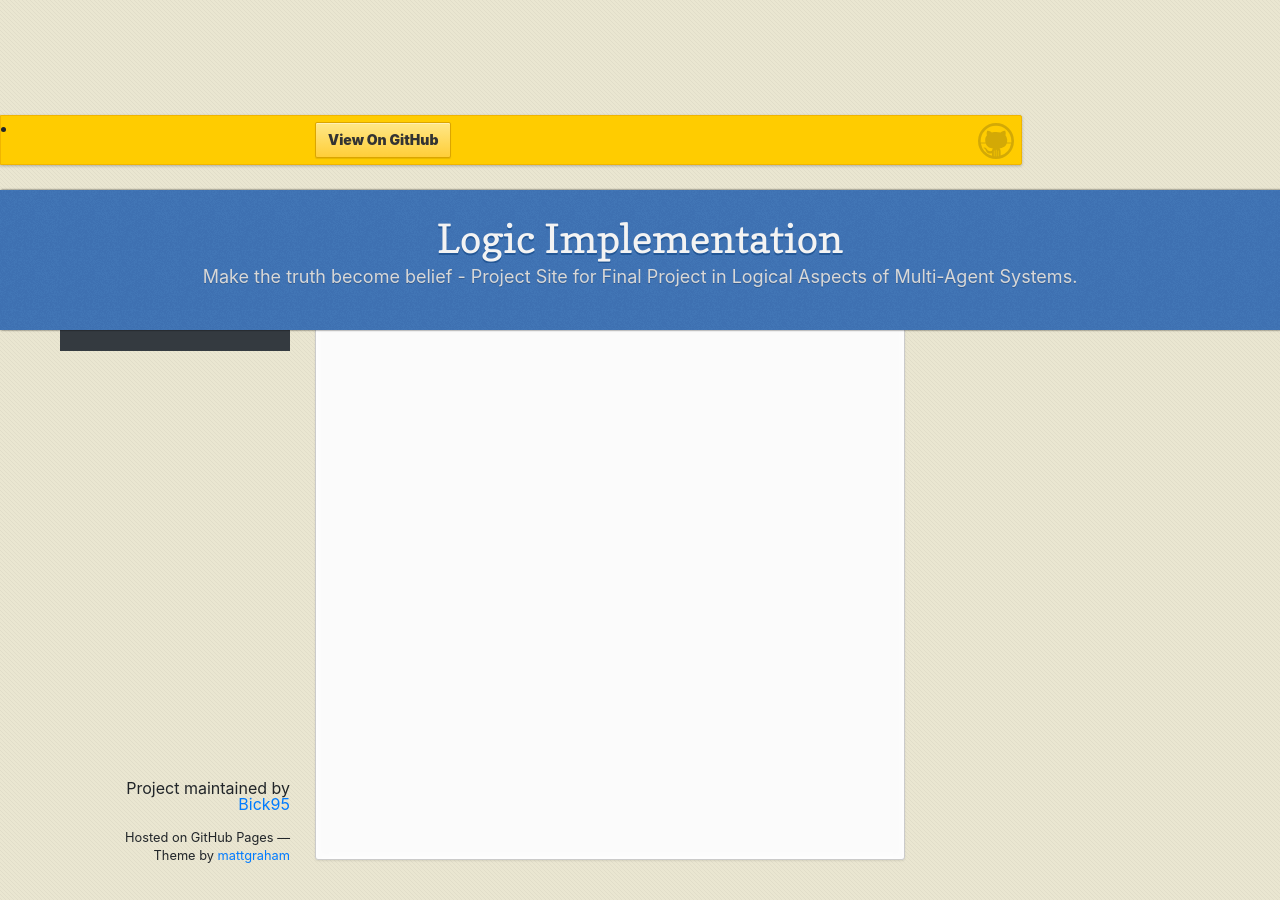
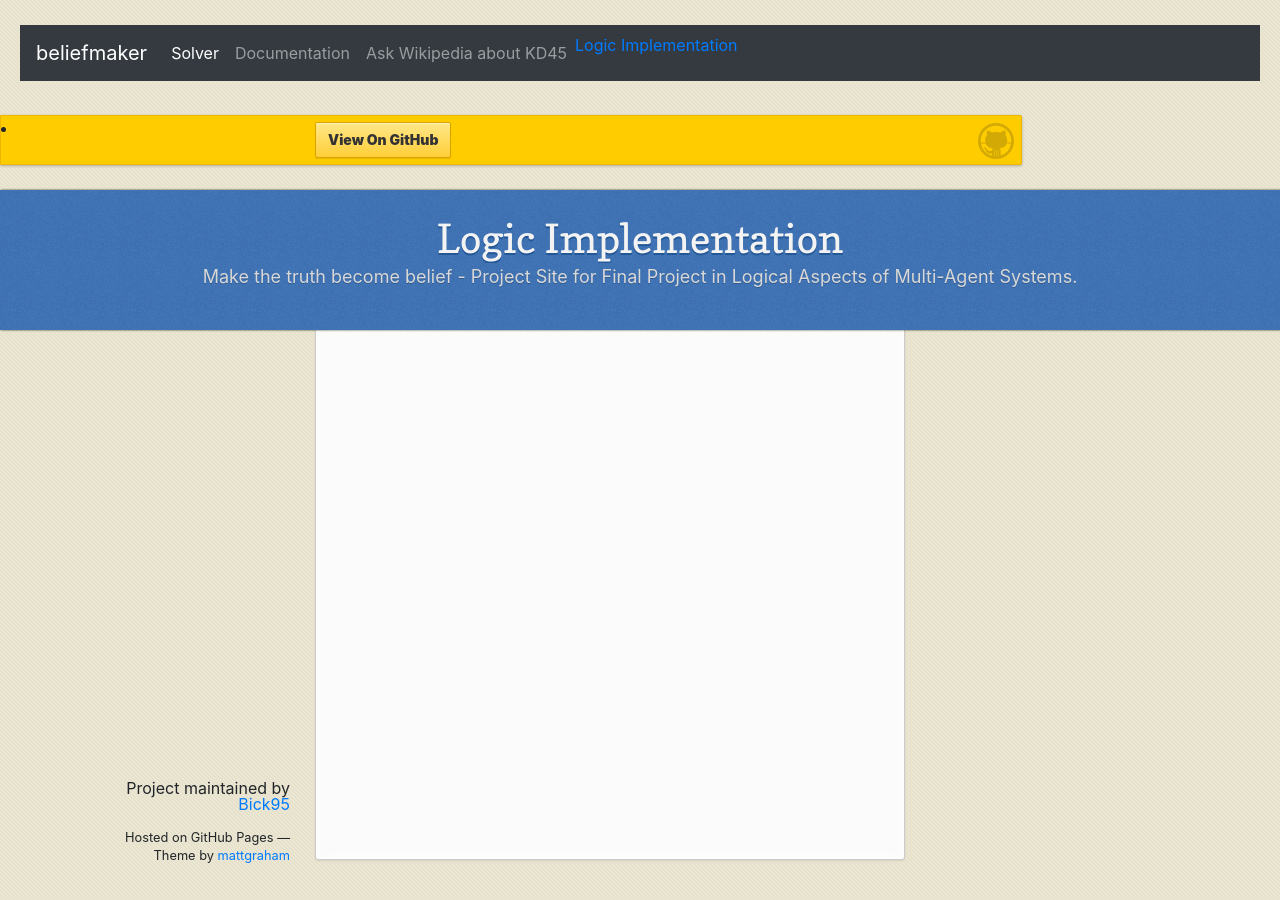
Before and after one commit to Bick95/beliefmaker, a Jekyll site: the page built from implementation_logic.md, in a window 1280 px wide. Built offline with Jekyll 4.4.1, drawn with Linux system fonts in a browser that asks for light colours.

Commit message:
Som class disambiguation

```diff
--- a/_layouts/default.html
+++ b/_layouts/default.html
@@ -60,9 +60,9 @@
       </div><!-- end banner -->
 
     <div class="wrapper">
-      <nav>
+      <nav2>
         <ul></ul>
-      </nav>
+      </nav2>
       <section>
         {{ content }}
 
--- a/_sass/jekyll-theme-leap-day.scss
+++ b/_sass/jekyll-theme-leap-day.scss
@@ -299,7 +299,7 @@
   font-size:12px;
 }
 
-nav {
+nav2 {
   width: 230px;
   position: fixed;
   top: 220px;
@@ -371,7 +371,7 @@
     margin:0;
   }
 
-  nav{
+  nav2{
     display: none;
   }
 
@@ -514,7 +514,7 @@
 }
 
 @media print, screen and (max-height: 480px) {
-  nav {
+  nav2 {
     display: none;
   }
 
```
